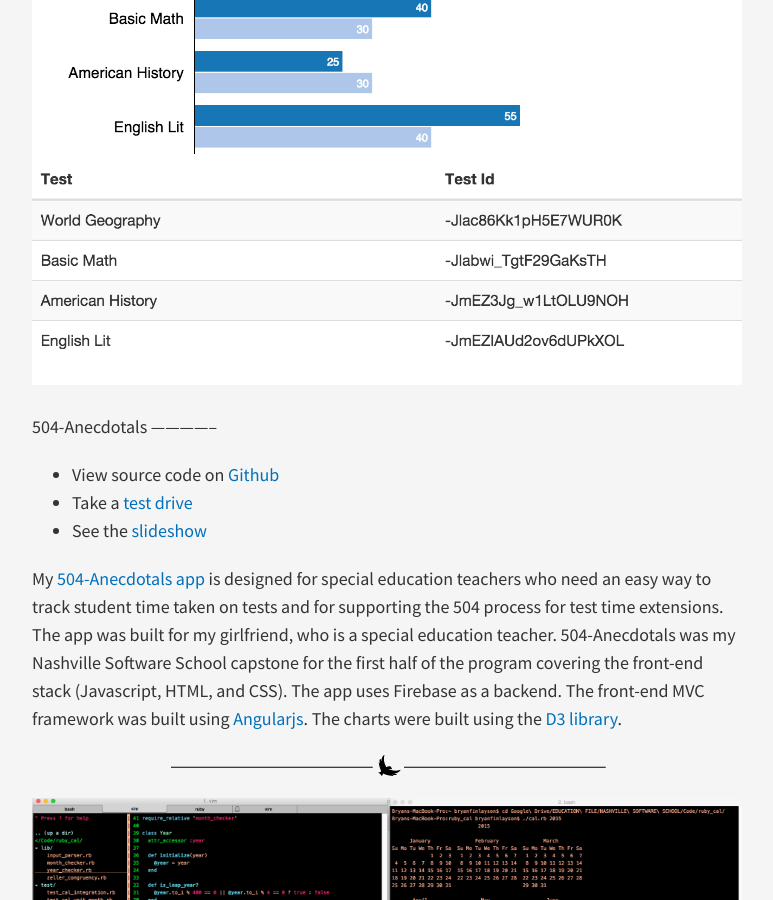
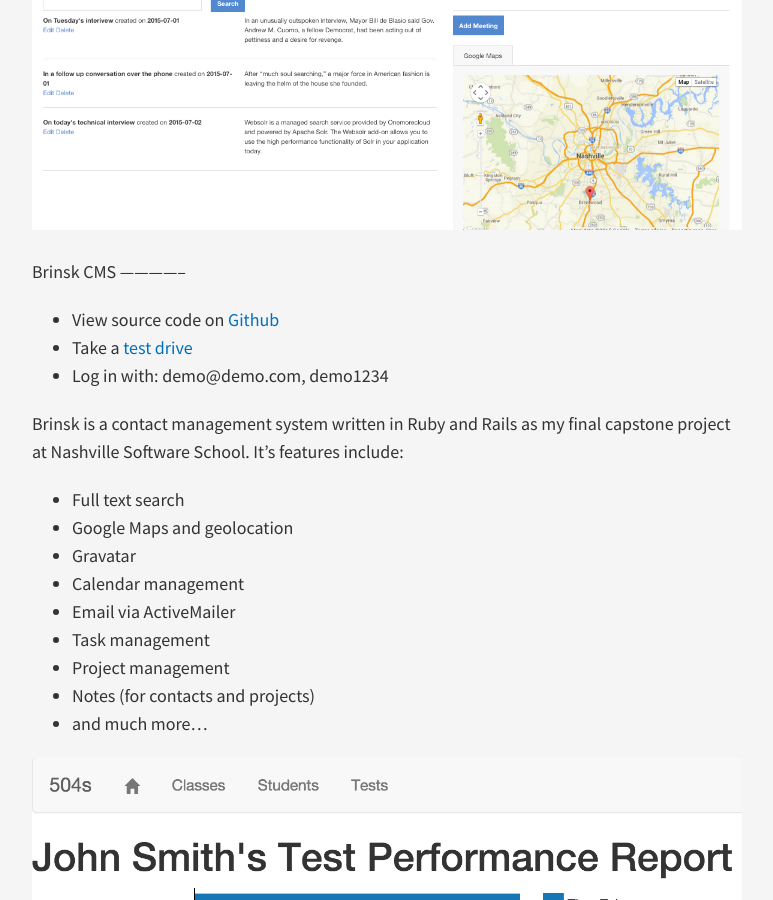
Before and after one commit to bdfinlayson/bryanfinlayson.com, a Jekyll site: the page built from projects/index.md, in a window 1280 px wide and 900 px high, scrolled down 562 px. Shown: the whole window, without its empty margins (253-1026 px from the left). Built offline with Jekyll 4.4.1, drawn with Linux system fonts in a browser that asks for light colours; nearby versions of some CDN libraries; Markdown is read by kramdown in place of the engine named in the settings.

Commit message:
Add crm app to projects view

```diff
--- a/_layouts/default.html
+++ b/_layouts/default.html
@@ -12,6 +12,12 @@
            style="background-image: url({{site.baseurl}}/public/images/bryan-profile.jpg);"></a>
         </div>
         {% include navigation.html %}
+      </header>
+
+      {{ content }}
+
+      <footer>
+        <hr>
         <div class="col span_12 center" style="font-size: 30px;">
           {% if site.data.brume.github %}
             <a type="button" class="navbar-toggle nav-link" style="padding-right: 20px" href="http://github.com/{{ site.data.brume.github }}">
@@ -29,11 +35,6 @@
             </a>
           {% endif %}
         </div>
-      </header>
-
-      {{ content }}
-
-      <footer>
         <p>
         &copy 2015 | Bryan Finlayson | bryanfinlayson.com
         </p>
--- a/projects/index.md
+++ b/projects/index.md
@@ -5,6 +5,28 @@
 The projects below are a sample of my professional work as an apprentice software developer at the [Nashville Software School](http://nashvillesoftwareschool.com/).
 
 * * *
+
+
+![Brinsk CMS](../public/images/brinsk_cms.jpg "Brinsk CMS screen shot")
+Brinsk CMS
+--------------
+* View source code on [Github](https://github.com/bdfinlayson/brinsk_cms/ "Brinsk CMS")
+* Take a [test drive](https://brinsk.herokuapp.com/users/sign_in)
+* Log in with: demo@demo.com, demo1234
+
+Brinsk is a contact management system written in Ruby and Rails as my
+final capstone project at Nashville Software School. It's features
+include:
+
+- Full text search
+- Google Maps and geolocation
+- Gravatar
+- Calendar management
+- Email via ActiveMailer
+- Task management
+- Project management
+- Notes (for contacts and projects)
+- and much more...
 
 ![504-Anecdotals](../public/images/504s-v2.png "504-Anecdotals Screen Shot")
 504-Anecdotals
```
Also changed, not shown: public/images/brinsk_cms.jpg (added), 10 other files.
